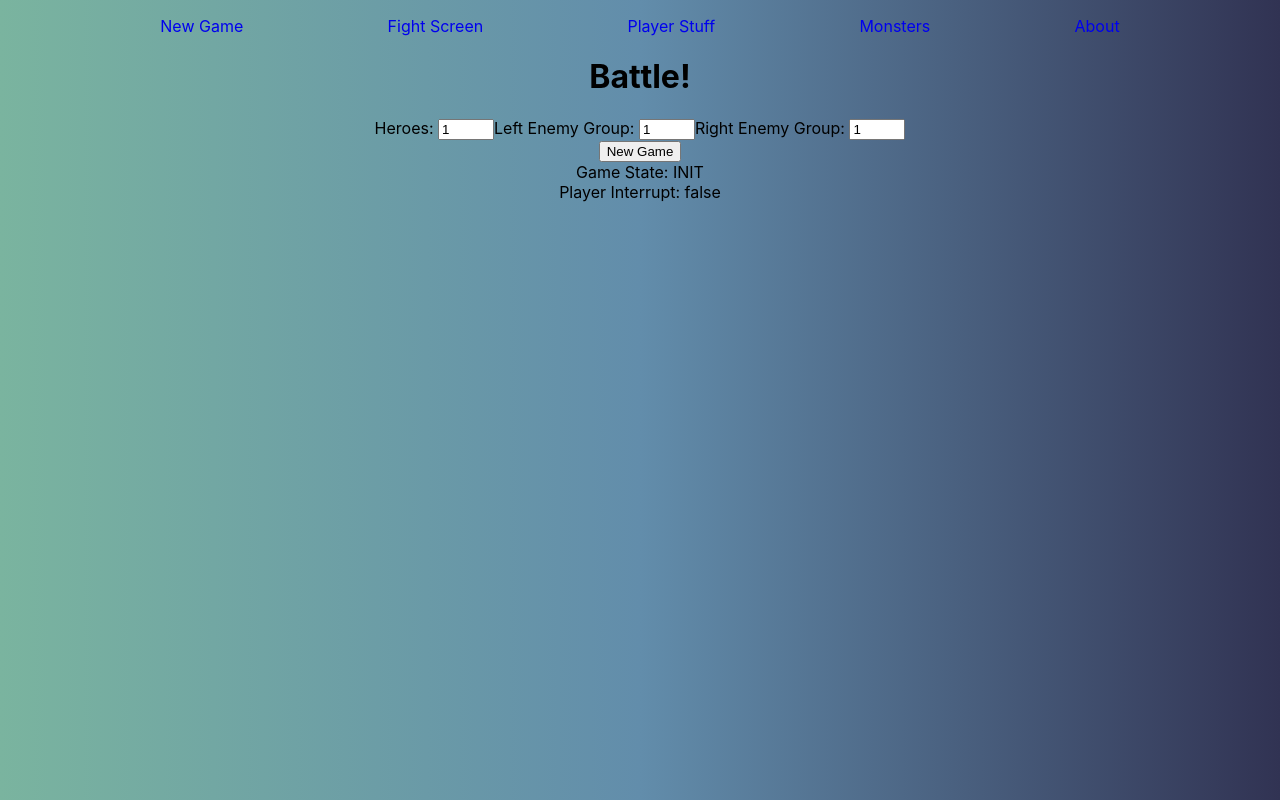
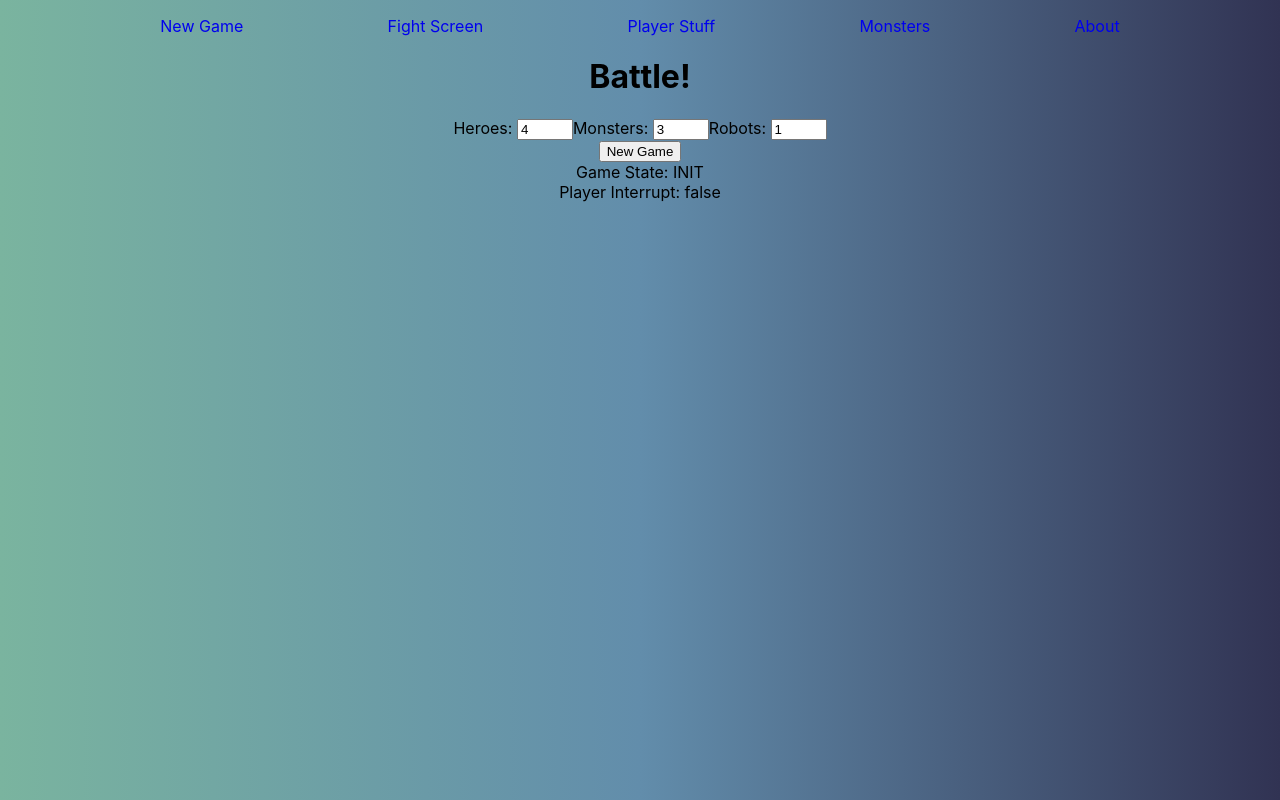
Before and after one commit to willashe/rpg-battle, a React (Create React App) app: page /battle in a window 1280 px wide. Built offline with nearby package versions, Linux system fonts and the light colour scheme.

Commit message:
add some variety to enemies with rudimentary initial balancing

```diff
--- a/src/components/Battle.tsx
+++ b/src/components/Battle.tsx
@@ -46,8 +46,8 @@ const Battle = () => {
     queueIndex,
     playerInterrupt,
   } = state;
-  const [numHeroes, setNumHeroes] = useState(1);
-  const [numLeftEnemies, setNumLeftEnemies] = useState(1);
+  const [numHeroes, setNumHeroes] = useState(4);
+  const [numLeftEnemies, setNumLeftEnemies] = useState(3);
   const [numRightEnemies, setNumRightEnemies] = useState(1);
 
   const prevQueueIndex = useRef(queueIndex);
@@ -262,7 +262,7 @@ const Battle = () => {
             gameState === INTERRUPT
           }
         />
-        <label htmlFor="numLeftEnemies">Left Enemy Group: </label>
+        <label htmlFor="numLeftEnemies">Monsters: </label>
         <input
           type="number"
           id="numLeftEnemies"
@@ -279,7 +279,7 @@ const Battle = () => {
             gameState === INTERRUPT
           }
         />
-        <label htmlFor="numRightEnemies">Right Enemy Group: </label>
+        <label htmlFor="numRightEnemies">Robots: </label>
         <input
           type="number"
           id="numRightEnemies"
--- a/src/utils.ts
+++ b/src/utils.ts
@@ -66,8 +66,8 @@ export const generateEnemies = (count: number, type: EntityTypesEnum) => {
         status: 'idle',
         name: generateEnemyName(type, i),
         type: type,
-        maxHp: 10,
-        hp: 10,
+        maxHp: type === MONSTER ? 10 : 20,
+        hp: type === MONSTER ? 10 : 20,
         attack: 1,
         defense: 3,
         speed: type === MONSTER ? 2 : 3,
```
